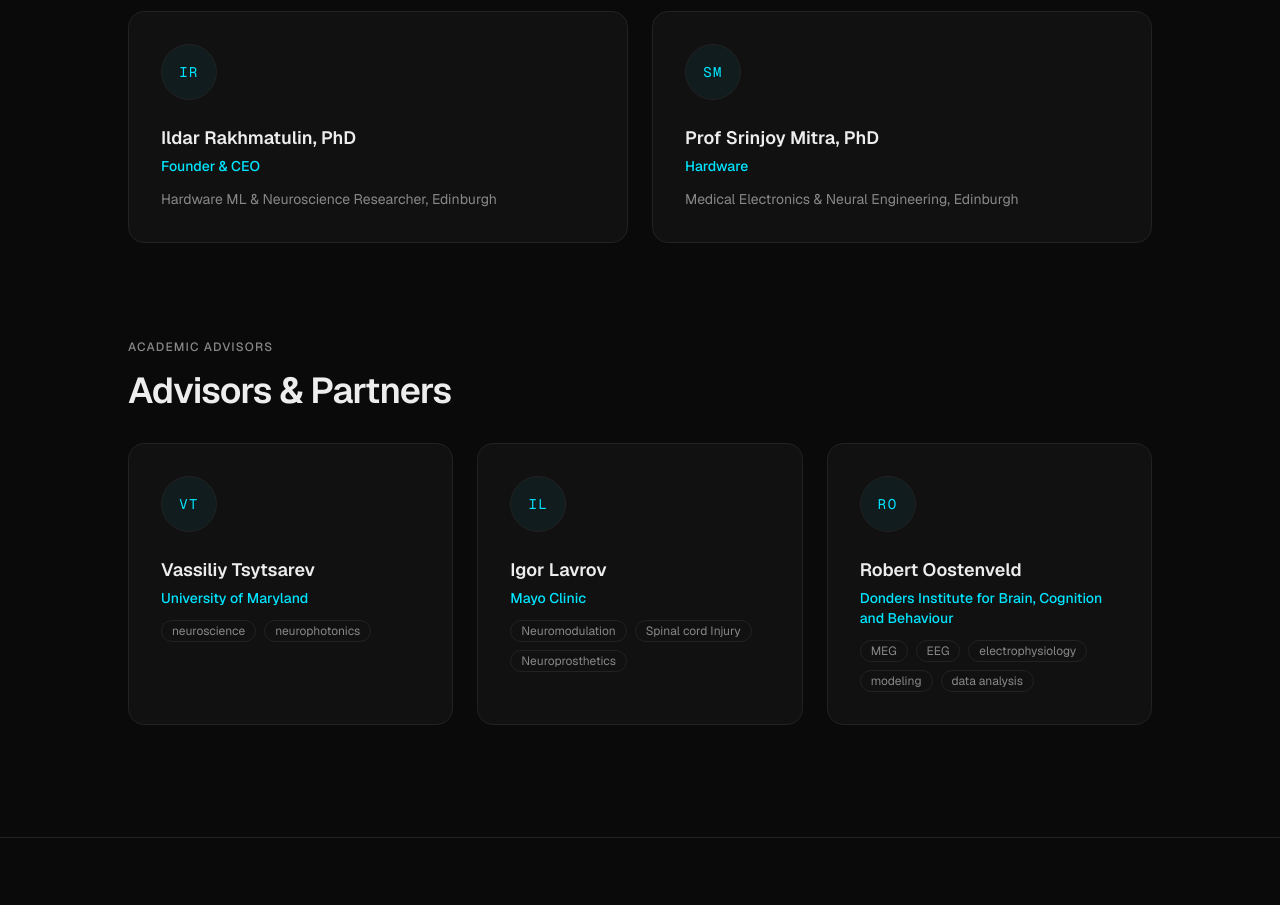
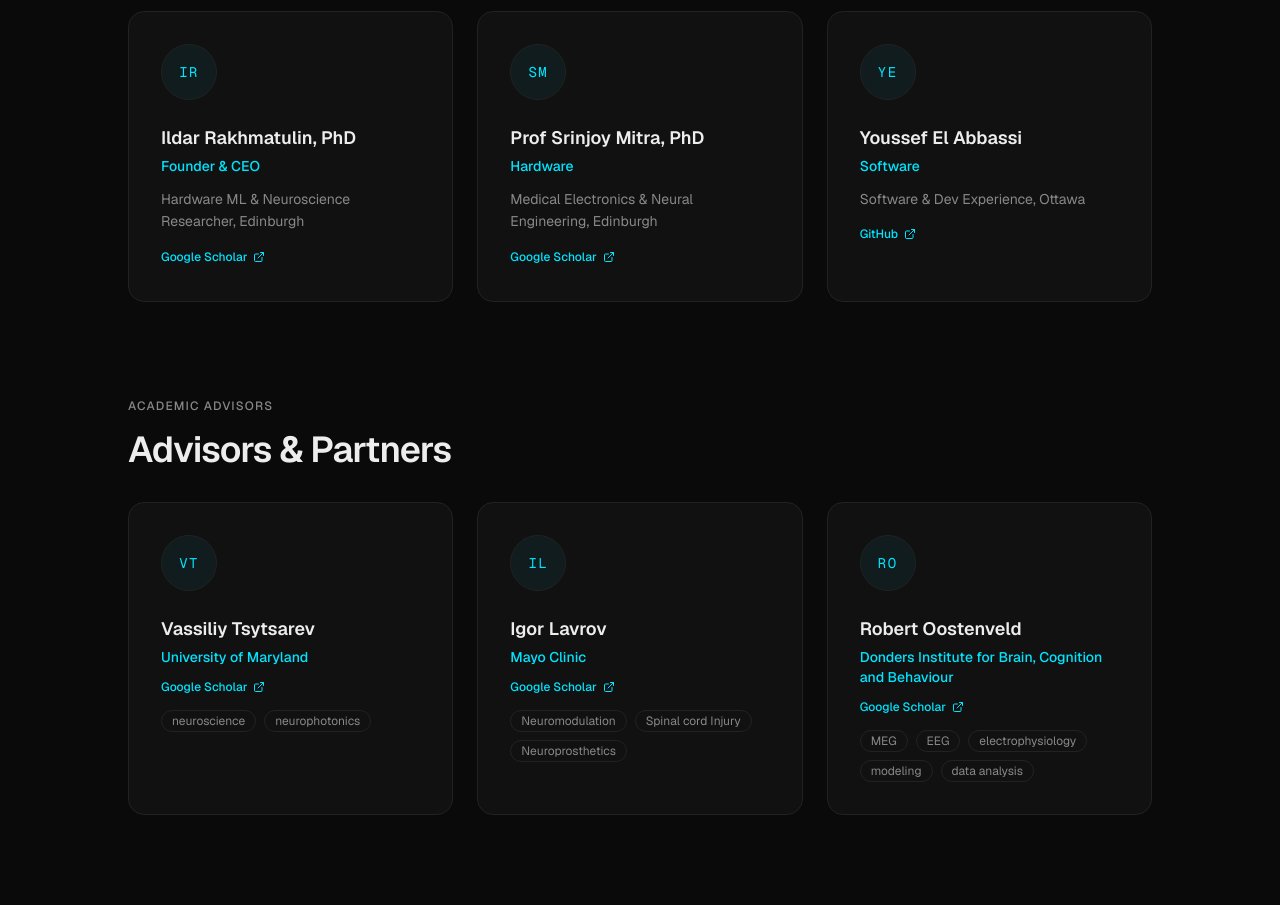
Before and after one commit to miruns/website, a Next.js app: page /team in a window 1280 px wide. Shown: the part 520-1425 px from the top of the page. Built offline with nearby package versions, Linux system fonts and the light colour scheme.

Commit message:
feat: Update Team

```diff
--- a/src/components/Hero.tsx
+++ b/src/components/Hero.tsx
@@ -93,7 +93,7 @@ export default function Hero() {
           >
             Discreetly embedded in the headphones you already wear, Miruns
             captures real-time biosignals and turns them into actionable
-            intelligence for athletes and professionals.
+            intelligence.
           </motion.p>
 
           <motion.div
--- a/src/components/Team.tsx
+++ b/src/components/Team.tsx
@@ -15,12 +15,24 @@ const members = [
     name: "Ildar Rakhmatulin, PhD",
     role: "Founder & CEO",
     detail: "Hardware ML & Neuroscience Researcher, Edinburgh",
+    link: "https://scholar.google.com/citations?user=L8q-KSoAAAAJ&hl=en",
+    linkLabel: "Google Scholar",
   },
   {
     initials: "SM",
     name: "Prof Srinjoy Mitra, PhD",
     role: "Hardware",
     detail: "Medical Electronics & Neural Engineering, Edinburgh",
+    link: "https://scholar.google.com/citations?user=6dxU0p4AAAAJ&hl=en",
+    linkLabel: "Google Scholar",
+  },
+  {
+    initials: "YE",
+    name: "Youssef El Abbassi",
+    role: "Software",
+    detail: "Software & Dev Experience, Ottawa",
+    link: "https://github.com/yelabb",
+    linkLabel: "GitHub",
   },
 ];
 
@@ -30,18 +42,21 @@ const advisors = [
     name: "Vassiliy Tsytsarev",
     affiliation: "University of Maryland",
     tags: ["neuroscience", "neurophotonics"],
+    link: "https://scholar.google.com/citations?user=gHmwrMgAAAAJ&hl=en",
   },
   {
     initials: "IL",
     name: "Igor Lavrov",
     affiliation: "Mayo Clinic",
     tags: ["Neuromodulation", "Spinal cord Injury", "Neuroprosthetics"],
+    link: "https://scholar.google.com/citations?user=F3csvfUAAAAJ&hl=en",
   },
   {
     initials: "RO",
     name: "Robert Oostenveld",
     affiliation: "Donders Institute for Brain, Cognition and Behaviour",
     tags: ["MEG", "EEG", "electrophysiology", "modeling", "data analysis"],
+    link: "https://scholar.google.com/citations?user=eEbaa0UAAAAJ&hl=en",
   },
 ];
 
@@ -60,7 +75,7 @@ export default function Team() {
             the signal.
           </h1>
           <p className="mt-8 max-w-2xl text-lg leading-relaxed text-muted">
-            Industry experience, engineering depth, and research rigor — the
+            Industry experience, engineering depth, and research rigor, the
             combination needed to bring brain-level wearable intelligence to
             market.
           </p>
@@ -70,7 +85,7 @@ export default function Team() {
         <motion.div
           {...fade}
           transition={{ duration: 0.5, delay: 0.1 }}
-          className="mb-24 grid gap-6 sm:grid-cols-2"
+          className="mb-24 grid gap-6 sm:grid-cols-2 lg:grid-cols-3"
         >
           {members.map((m) => (
             <div
@@ -87,6 +102,29 @@ export default function Team() {
               <p className="mt-3 text-sm leading-relaxed text-muted">
                 {m.detail}
               </p>
+              <a
+                href={m.link}
+                target="_blank"
+                rel="noopener noreferrer"
+                className="mt-4 inline-flex items-center gap-1.5 text-xs font-medium text-accent hover:underline"
+              >
+                {m.linkLabel}
+                <svg
+                  xmlns="http://www.w3.org/2000/svg"
+                  width="12"
+                  height="12"
+                  viewBox="0 0 24 24"
+                  fill="none"
+                  stroke="currentColor"
+                  strokeWidth="2"
+                  strokeLinecap="round"
+                  strokeLinejoin="round"
+                >
+                  <path d="M18 13v6a2 2 0 0 1-2 2H5a2 2 0 0 1-2-2V8a2 2 0 0 1 2-2h6" />
+                  <polyline points="15 3 21 3 21 9" />
+                  <line x1="10" y1="14" x2="21" y2="3" />
+                </svg>
+              </a>
             </div>
           ))}
         </motion.div>
@@ -117,6 +155,29 @@ export default function Team() {
                 <p className="mt-1 text-sm font-medium text-accent">
                   {a.affiliation}
                 </p>
+                <a
+                  href={a.link}
+                  target="_blank"
+                  rel="noopener noreferrer"
+                  className="mt-3 inline-flex items-center gap-1.5 text-xs font-medium text-accent hover:underline"
+                >
+                  Google Scholar
+                  <svg
+                    xmlns="http://www.w3.org/2000/svg"
+                    width="12"
+                    height="12"
+                    viewBox="0 0 24 24"
+                    fill="none"
+                    stroke="currentColor"
+                    strokeWidth="2"
+                    strokeLinecap="round"
+                    strokeLinejoin="round"
+                  >
+                    <path d="M18 13v6a2 2 0 0 1-2 2H5a2 2 0 0 1-2-2V8a2 2 0 0 1 2-2h6" />
+                    <polyline points="15 3 21 3 21 9" />
+                    <line x1="10" y1="14" x2="21" y2="3" />
+                  </svg>
+                </a>
                 <div className="mt-3 flex flex-wrap gap-2">
                   {a.tags.map((tag) => (
                     <span
```
